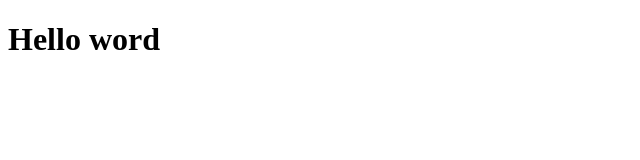
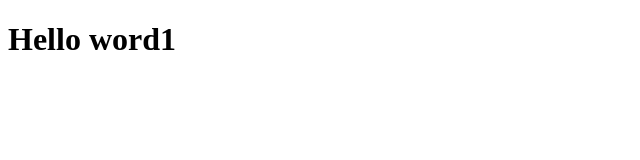
Before and after one commit to petcharat85/learn-git, a plain HTML site: page index.html in a window 1280 px wide. Shown: the full height of the page, 0-640 px from the left. Drawn offline with Linux system fonts and the light colour scheme.

Commit message:
Fix typo in heading from 'word' to 'word1'

```diff
--- a/index.html
+++ b/index.html
@@ -6,6 +6,6 @@
     <title>learn Git</title>
 </head>
 <body>
-    <h1>Hello word</h1>
+    <h1>Hello word1</h1>
 </body>
 </html>
```
